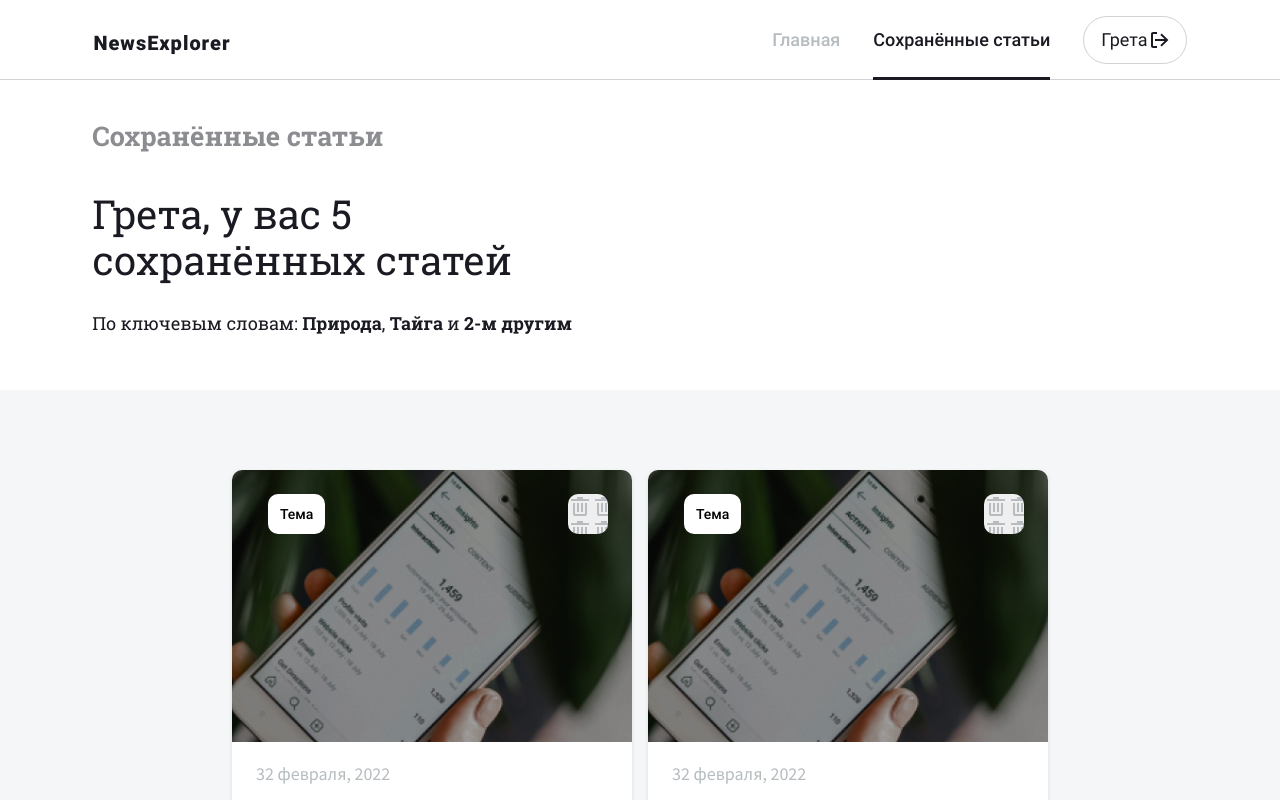
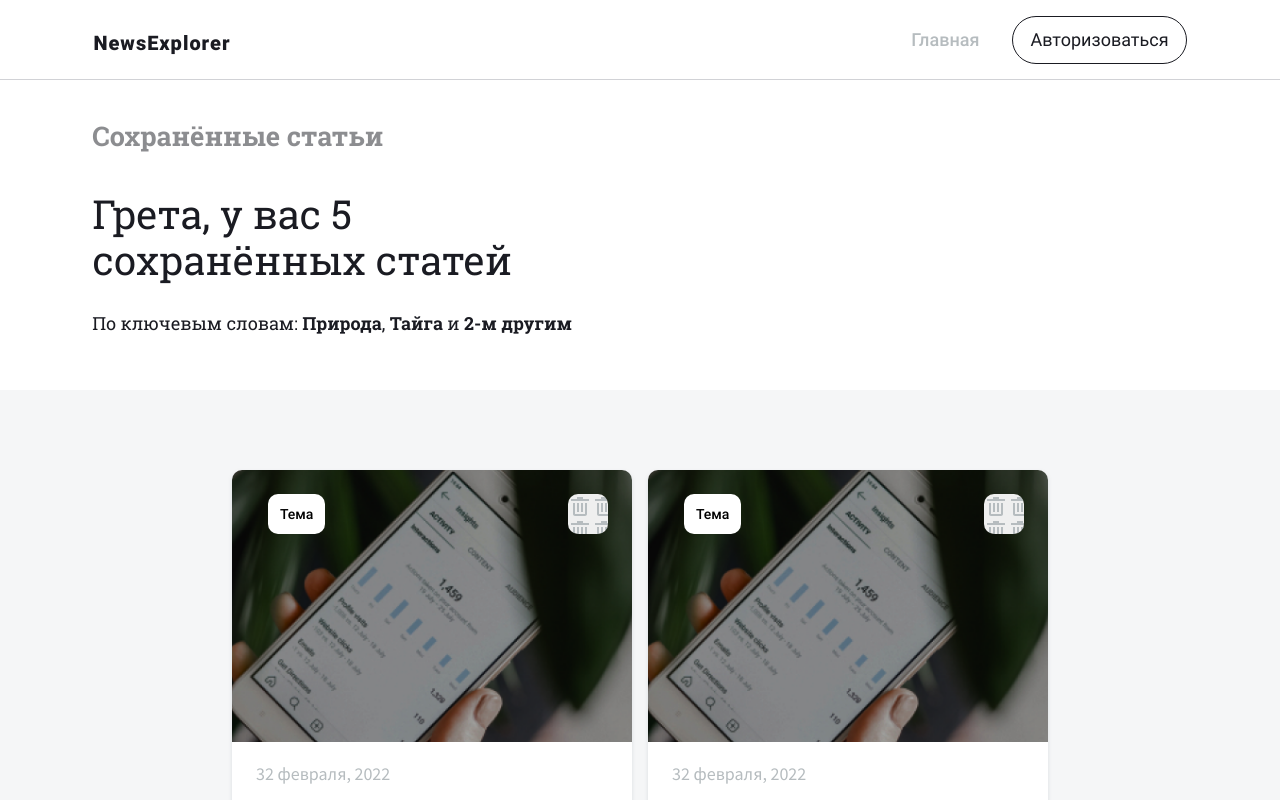
Before and after one commit to Nexxer/news-explorer-frontend, a React (Create React App) app: page /saved-news in a window 1280 px wide. Shown: the top 800 px of the page. Built offline with nearby package versions, Linux system fonts and the light colour scheme.

Commit message:
fix func exit btn

```diff
--- a/src/components/App/App.js
+++ b/src/components/App/App.js
@@ -91,9 +91,10 @@ function App() {
             <Header
               onMenuClick={toggleMenu}
               isMenuShown={isMenu}
-              isLogin={true}
+              isLogin={isLogin}
               isFontDark={true}
               onAuthClick={handleOpenAuth}
+              makelogin={togglelogin}
             />
             <SavedNewsHeader />
           </div>
@@ -112,6 +113,7 @@ function App() {
               isFontDark={false}
               onAuthClick={handleOpenAuth}
               closeMenuOnclick={closeMenu}
+              makelogin={togglelogin}
             />
             <SearchForm
               onSearch={showResut}
--- a/src/components/Navigation/Navigation.js
+++ b/src/components/Navigation/Navigation.js
@@ -26,7 +26,7 @@ function Navigation(props) {
       }
       {
         props.isLogin ?
-          <button className={props.isFontDark ? "nav-list__btn nav-list__btn_dark" : "nav-list__btn"} onClick={props.isLogin}>
+          <button className={props.isFontDark ? "nav-list__btn nav-list__btn_dark" : "nav-list__btn"} onClick={props.makelogin}>
             Грета
             <img className="nav-list__exit" src={props.isFontDark && !props.isMenuShown ? exitIconDark : exitIcon} alt="выйти" />
           </button>
```
Also changed, not shown: 2 other files (tests, documents, lock files or other folders).
